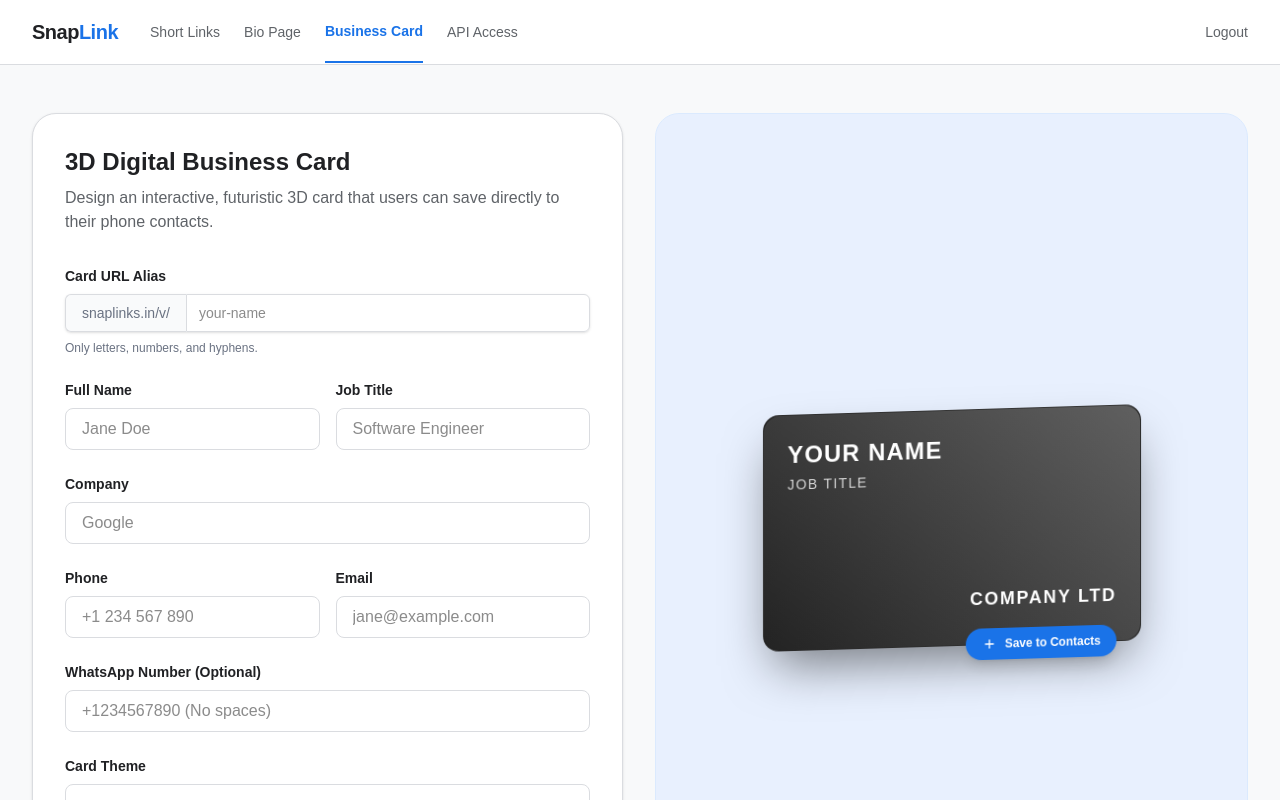
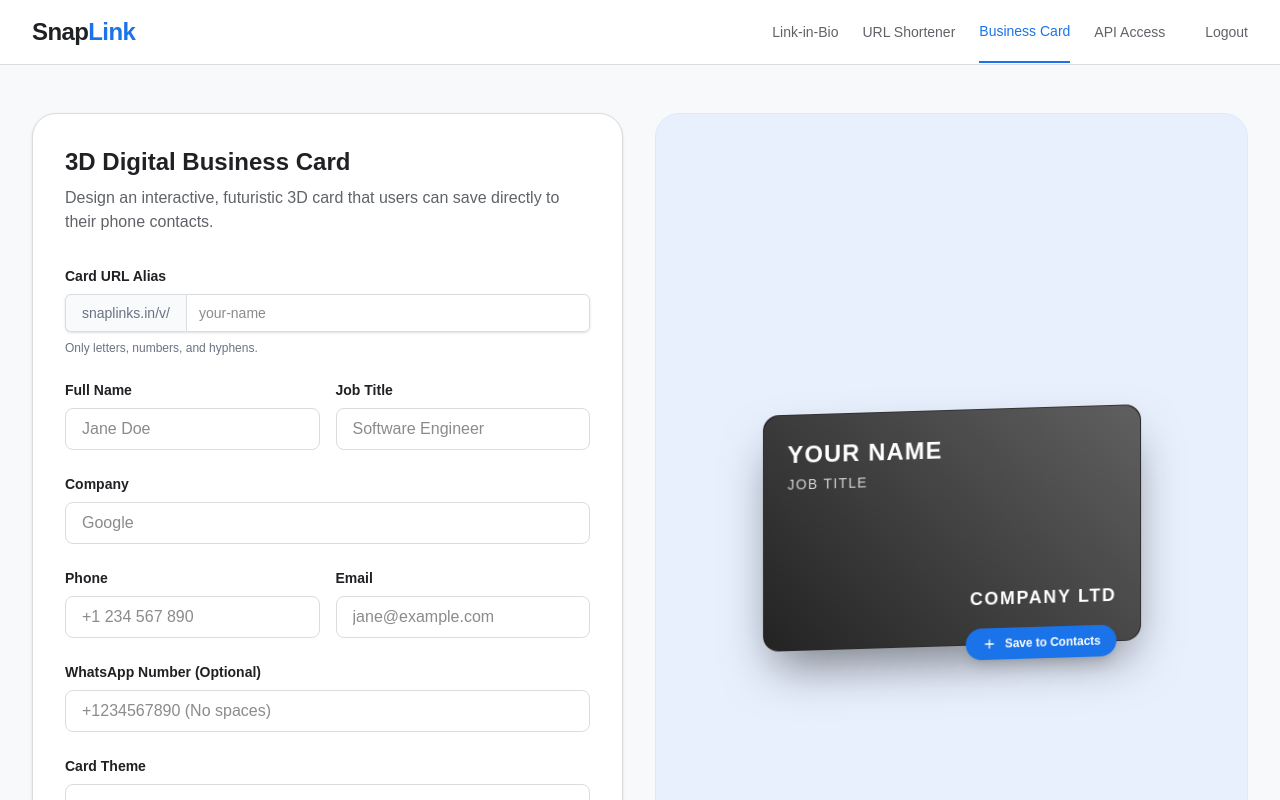
Before and after one commit to dhyey0904/snaplink, a Next.js app in the folder frontend/: page /dashboard/vcard in a window 1280 px wide. Shown: the top 800 px of the page. Built offline with nearby package versions, Linux system fonts and the light colour scheme; no server answers.

Commit message:
fix: Standardize navbar layout across all dashboard pages

```diff
--- a/frontend/src/app/dashboard/vcard/page.tsx
+++ b/frontend/src/app/dashboard/vcard/page.tsx
@@ -113,29 +113,27 @@ export default function VCardDashboard() {
   return (
     <div className="min-h-screen bg-[#f8f9fa] flex flex-col">
       {/* Navbar */}
-      <nav className="bg-white border-b border-[#dadce0] sticky top-0 z-10">
+      <nav className="w-full border-b border-[#dadce0] bg-white sticky top-0 z-50">
         <div className="max-w-7xl mx-auto px-4 sm:px-6 lg:px-8">
           <div className="flex justify-between h-16 items-center">
-            <div className="flex items-center gap-8">
-              <span className="text-xl font-bold tracking-tight text-[#202124]">
+            <div className="flex-shrink-0 flex items-center">
+              <span className="text-2xl font-bold tracking-tight text-[#202124]">
                 Snap<span className="text-[#1a73e8]">Link</span>
               </span>
-              <div className="hidden md:flex items-center gap-6">
+            </div>
+            <div className="flex items-center gap-6">
+              <Link href="/dashboard" className="text-sm font-medium text-[#5f6368] hover:text-[#202124] transition-colors py-5">
+                Link-in-Bio
+              </Link>
               <Link href="/dashboard/links" className="text-sm font-medium text-[#5f6368] hover:text-[#202124] transition-colors py-5">
-                  Short Links
+                URL Shortener
               </Link>
-                <Link href="/dashboard" className="text-sm font-medium text-[#5f6368] hover:text-[#202124] transition-colors py-5">
-                  Bio Page
-                </Link>
-                <Link href="/dashboard/vcard" className="text-sm font-bold border-b-2 border-[#1a73e8] text-[#1a73e8] transition-colors py-5">
+              <Link href="/dashboard/vcard" className="text-sm font-medium text-[#1a73e8] border-b-2 border-[#1a73e8] py-5">
                 Business Card
               </Link>
               <Link href="/dashboard/api" className="text-sm font-medium text-[#5f6368] hover:text-[#202124] transition-colors py-5">
                 API Access
               </Link>
-              </div>
-            </div>
-            <div className="flex items-center">
               <button onClick={handleLogout} className="text-sm font-medium text-[#5f6368] hover:text-[#d93025] transition-colors ml-4">
                 Logout
               </button>
```
Lines whose indentation alone changed are shown as unchanged.
